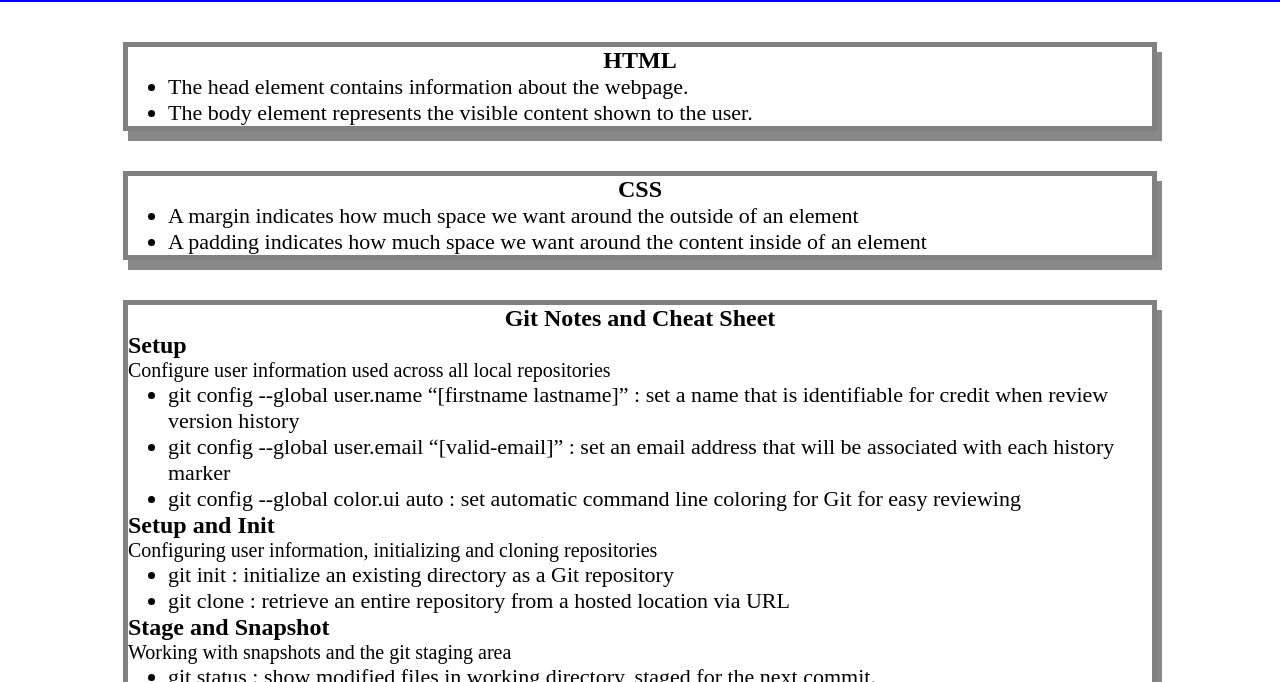
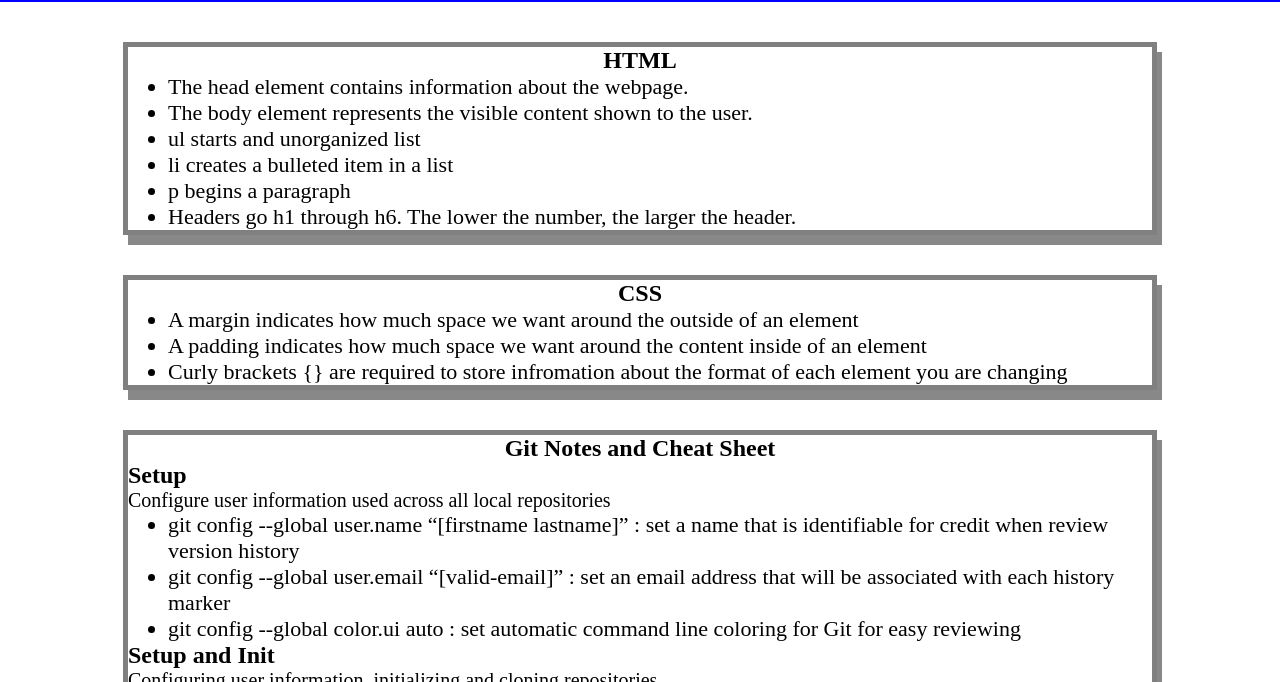
Before and after one commit to benjamin-parks/prework-study-guide, a plain HTML site: page index.html in a window 1280 px wide. Shown: the part 118-800 px from the top of the page. Drawn offline with Linux system fonts and the light colour scheme.

Commit message:
Updated some notes for HTML, CSS and JS sections

```diff
--- a/index.html
+++ b/index.html
@@ -19,6 +19,10 @@
         <ul>
         <li>The head element contains information about the webpage.</li>
         <li>The body element represents the visible content shown to the user.</li>
+        <li>ul starts and unorganized list</li>
+        <li>li creates a bulleted item in a list</li>
+        <li>p begins a paragraph</li>
+        <li>Headers go h1 through h6. The lower the number, the larger the header. </li>
         </ul>
       </section>
 
@@ -27,6 +31,7 @@
         <ul>
         <li>A margin indicates how much space we want around the outside of an element</li>
         <li>A padding indicates how much space we want around the content inside of an element</li>
+        <li>Curly brackets {} are required to store infromation about the format of each element you are changing</li>
         </ul>
       </section>
 
@@ -190,6 +195,9 @@
         <ul>
             <li>A variable is a named container that allows us to store data in our code.</li>
             <li>Control flow is the order in which a computer executes code in a script.</li>
+            <li>A function is a block of code that is designied to perform a specific task or calculate a value.</li>
+            <li>After creating a function, you need to call it underneath in order for it to actually run.</li>
+            <li>You can show variables in the console with console.log(variable)</li>
         </ul>
       </section>
 
```
